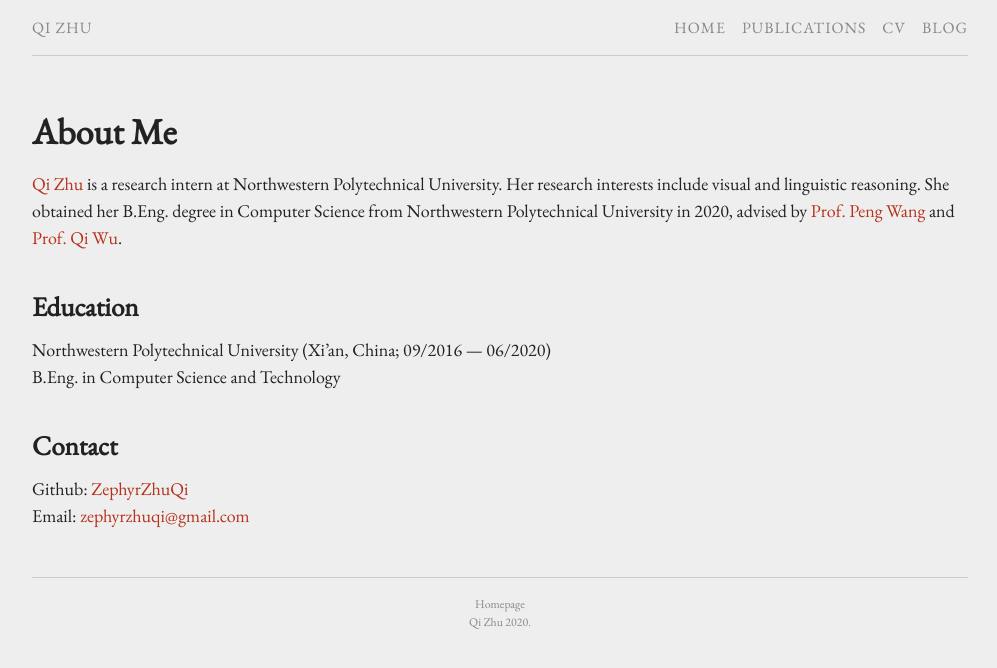
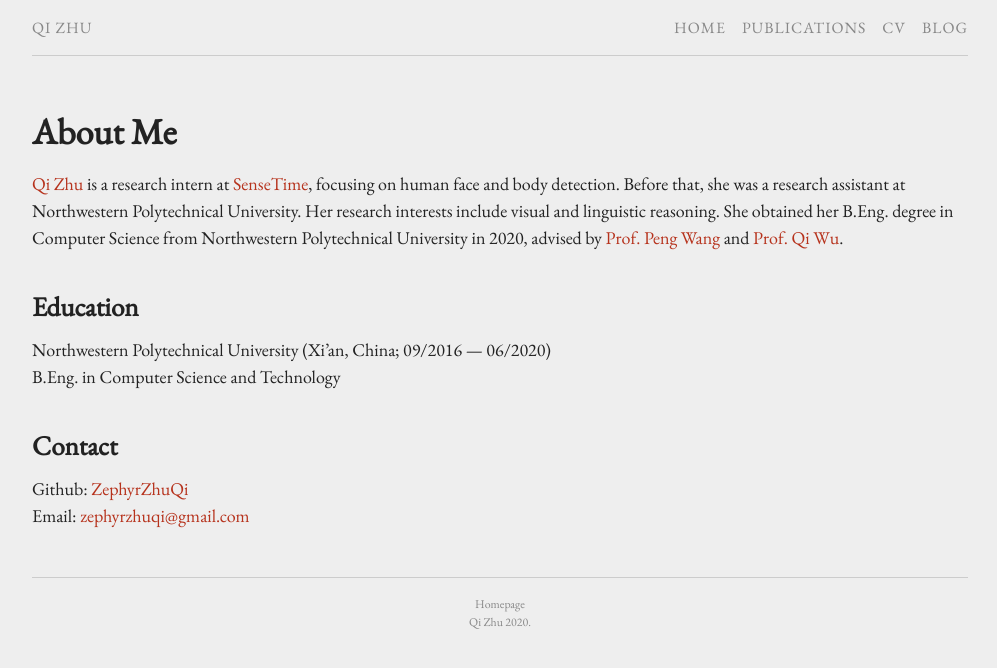
Before and after one commit to ZephyrZhuQi/ZephyrZhuQi, a Jekyll site: the page built from index.md, in a window 1280 px wide. Shown: the top 668 px of the page, without its empty margins (140-1137 px from the left). Built offline with Jekyll 4.4.1, drawn with Linux system fonts in a browser that asks for light colours.

Commit message:
Modification

```diff
--- a/index.md
+++ b/index.md
@@ -6,7 +6,7 @@ permalink: /
 
 <!-- {% include image.html url="images/person.jpg" caption="" width="400px" align="right" %} -->
 
-[Qi Zhu] is a research intern at Northwestern Polytechnical University. Her research interests include visual and linguistic reasoning. She obtained her B.Eng. degree in Computer Science from Northwestern Polytechnical University in 2020, advised by [Prof. Peng Wang] and [Prof. Qi Wu].
+[Qi Zhu] is a research intern at [SenseTime], focusing on human face and body detection. Before that, she was a research assistant at Northwestern Polytechnical University. Her research interests include visual and linguistic reasoning. She obtained her B.Eng. degree in Computer Science from Northwestern Polytechnical University in 2020, advised by [Prof. Peng Wang] and [Prof. Qi Wu].
 
 ## Education
 Northwestern Polytechnical University (Xi'an, China; 09/2016 — 06/2020) <br />
@@ -18,6 +18,7 @@ Github: [ZephyrZhuQi] <br />
 Email: [zephyrzhuqi@gmail.com]
 
 [Qi Zhu]: https://scholar.google.com/citations?user=BqZ4-QkAAAAJ&hl=en#
+[Sensetime]: https://www.sensetime.com/en
 [Prof. Peng Wang]: https://scholar.google.com.au/citations?user=aPLp7pAAAAAJ&hl=en
 [Prof. Qi Wu]: https://scholar.google.com.au/citations?user=aKXe1FEAAAAJ&hl=en
 [ZephyrZhuQi]: https://github.com/ZephyrZhuQi
```
Also changed, not shown: images/chop.png.
